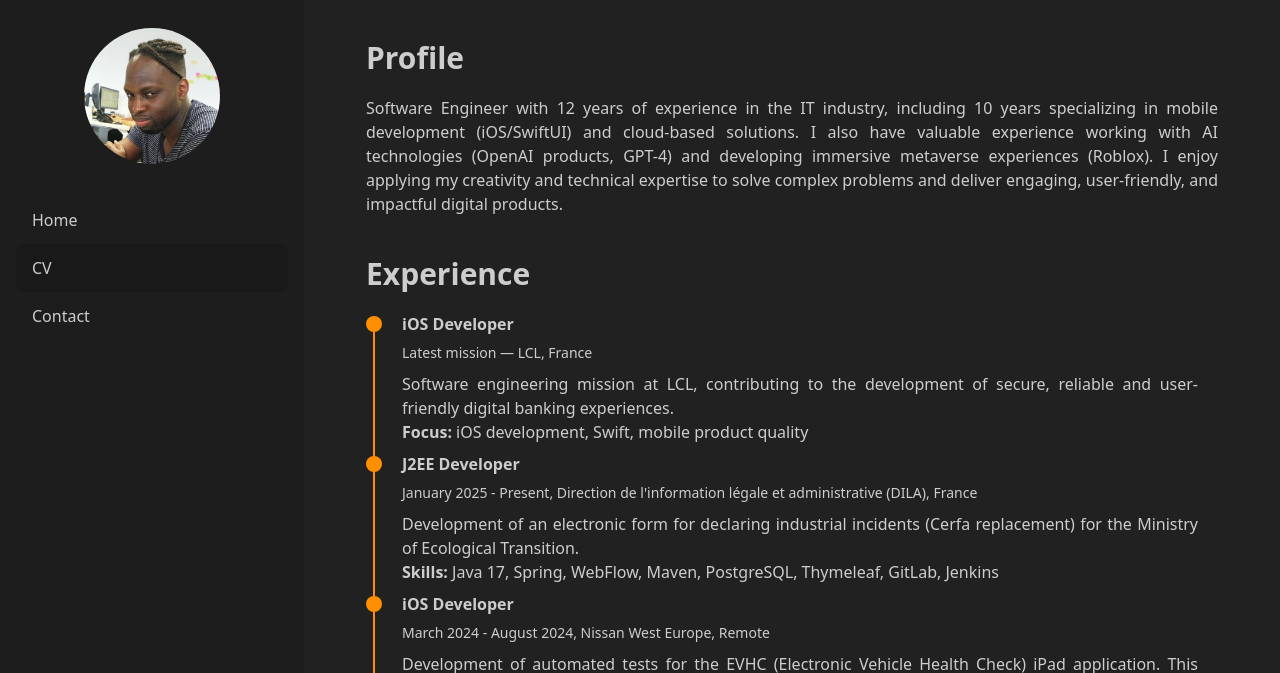
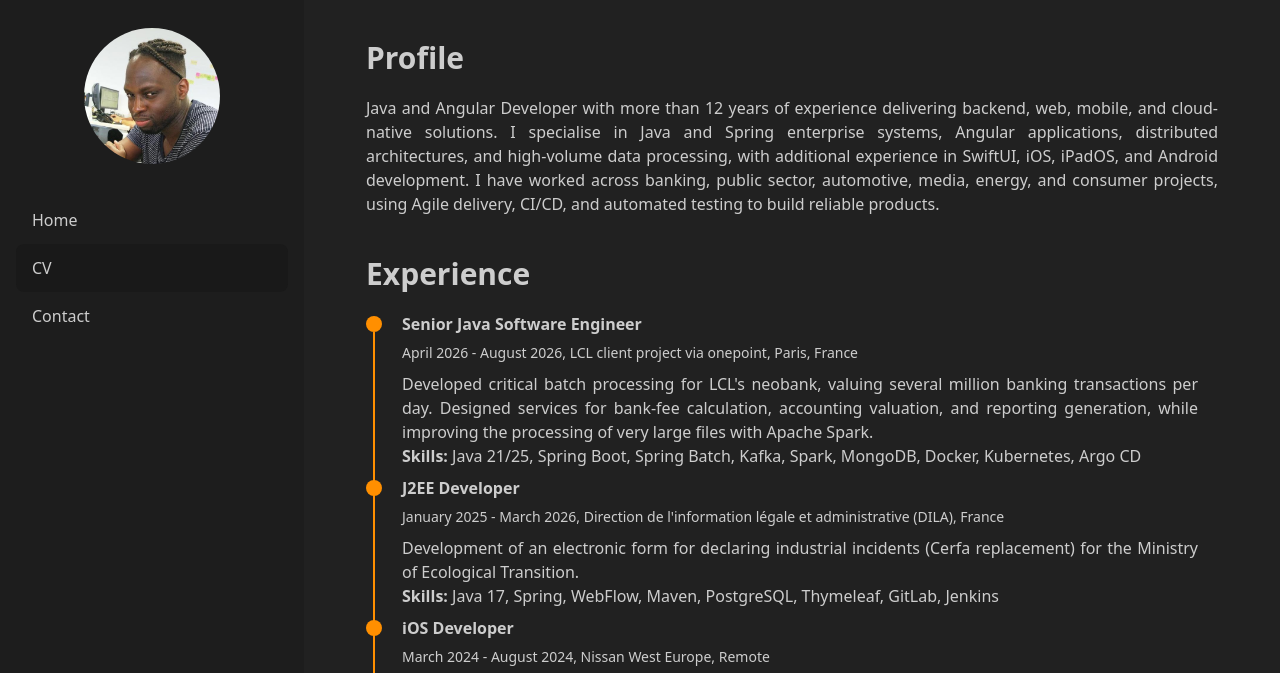
Before and after one commit to Tooflex/tooflex.github.io, an Astro site: page /cv in a window 1280 px wide. Shown: the top 673 px of the page. Built offline with nearby package versions, Linux system fonts and the light colour scheme; Astro itself is replaced by a stand-in of ours.

Commit message:
Update profile

```diff
--- a/src/components/BaseHead.astro
+++ b/src/components/BaseHead.astro
@@ -54,7 +54,7 @@ const socialImageURL = new URL(image, Astro.site ?? Astro.url);
       '@id': 'https://otouroudacosta.dev/#person',
       name: 'Otourou Da Costa',
       url: 'https://otouroudacosta.dev/',
-      jobTitle: 'Senior iOS Developer',
+      jobTitle: 'Java and Angular Developer',
       image: 'https://otouroudacosta.dev/profile.jpeg',
       address: { '@type': 'PostalAddress', addressLocality: 'Paris', addressCountry: 'FR' },
       sameAs: ['https://github.com/Tooflex', 'https://fr.linkedin.com/in/otourou-da-costa-65815b59']
@@ -63,7 +63,7 @@ const socialImageURL = new URL(image, Astro.site ?? Astro.url);
       '@type': 'WebSite',
       '@id': 'https://otouroudacosta.dev/#website',
       url: 'https://otouroudacosta.dev/',
-      name: 'Otourou Da Costa | Senior iOS Developer in Paris',
+      name: 'Otourou Da Costa | Java, Angular and Mobile Developer',
       publisher: { '@id': 'https://otouroudacosta.dev/#person' }
     }
   ]
--- a/src/config.ts
+++ b/src/config.ts
@@ -1,7 +1,7 @@
 // Place any global data in this file.
 // You can import this data from anywhere in your site by using the `import` keyword.
 
-export const SITE_TITLE = 'Otourou Da Costa | Senior iOS Developer in Paris';
-export const SITE_DESCRIPTION = 'Portfolio of Otourou Da Costa, senior iOS developer and software engineer in Paris, specializing in Swift, SwiftUI and mobile products.';
+export const SITE_TITLE = 'Otourou Da Costa | Java, Angular & Mobile Developer';
+export const SITE_DESCRIPTION = 'Portfolio of Otourou Da Costa, Java and Angular developer in Paris, with experience in Spring, cloud-native systems, SwiftUI and mobile development.';
 export const GENERATE_SLUG_FROM_TITLE = true
 export const TRANSITION_API = true
--- a/src/pages/cv.astro
+++ b/src/pages/cv.astro
@@ -9,13 +9,13 @@ import TimeLineElement from "../components/cv/TimeLine.astro";
   </div>
 
   <div class="mb-10 text-justify">
-    Software Engineer with 12 years of experience in the IT industry, including
-    10 years specializing in mobile development (iOS/SwiftUI) and cloud-based
-    solutions. I also have valuable experience working with AI technologies
-    (OpenAI products, GPT-4) and developing immersive metaverse experiences
-    (Roblox). I enjoy applying my creativity and technical expertise to solve
-    complex problems and deliver engaging, user-friendly, and impactful digital
-    products.
+    Java and Angular Developer with more than 12 years of experience delivering
+    backend, web, mobile, and cloud-native solutions. I specialise in Java and
+    Spring enterprise systems, Angular applications, distributed architectures,
+    and high-volume data processing, with additional experience in SwiftUI,
+    iOS, iPadOS, and Android development. I have worked across banking, public
+    sector, automotive, media, energy, and consumer projects, using Agile
+    delivery, CI/CD, and automated testing to build reliable products.
   </div>
 
   <div class="mb-5">
@@ -25,19 +25,22 @@ import TimeLineElement from "../components/cv/TimeLine.astro";
   <div class="time-line-container mb-10">
     <!-- LCL: latest mission -->
     <TimeLineElement
-      title="iOS Developer"
-      subtitle="Latest mission — LCL, France"
+      title="Senior Java Software Engineer"
+      subtitle="April 2026 - August 2026, LCL client project via onepoint, Paris, France"
     >
-      Software engineering mission at LCL, contributing to the development of
-      secure, reliable and user-friendly digital banking experiences.
+      Developed critical batch processing for LCL's neobank, valuing several
+      million banking transactions per day. Designed services for bank-fee
+      calculation, accounting valuation, and reporting generation, while
+      improving the processing of very large files with Apache Spark.
       <br />
-      <b>Focus:</b> iOS development, Swift, mobile product quality
+      <b>Skills:</b> Java 21/25, Spring Boot, Spring Batch, Kafka, Spark,
+      MongoDB, Docker, Kubernetes, Argo CD
     </TimeLineElement>
 
     <!-- DILA: J2EE developer -->
     <TimeLineElement
       title="J2EE Developer"
-      subtitle="January 2025 - Present, Direction de l'information légale et administrative (DILA), France"
+      subtitle="January 2025 - March 2026, Direction de l'information légale et administrative (DILA), France"
     >
       Development of an electronic form for declaring industrial incidents
       (Cerfa replacement) for the Ministry of Ecological Transition.
```
